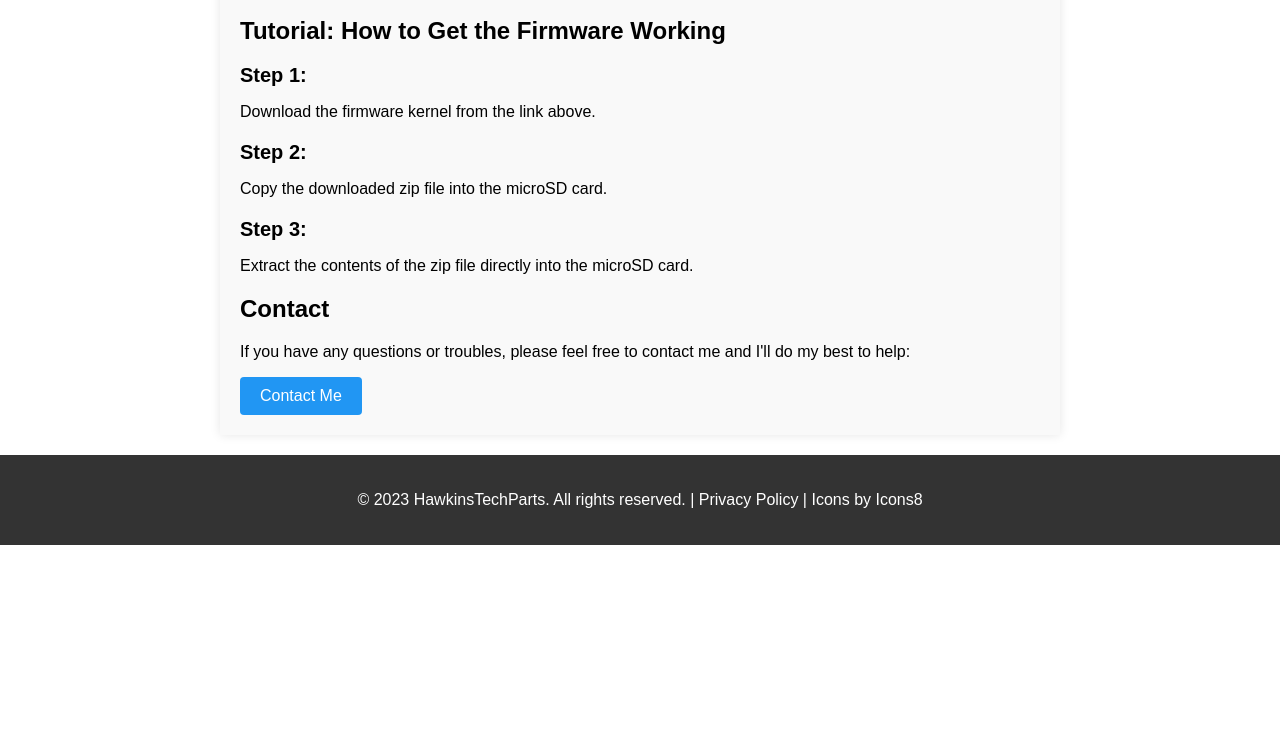
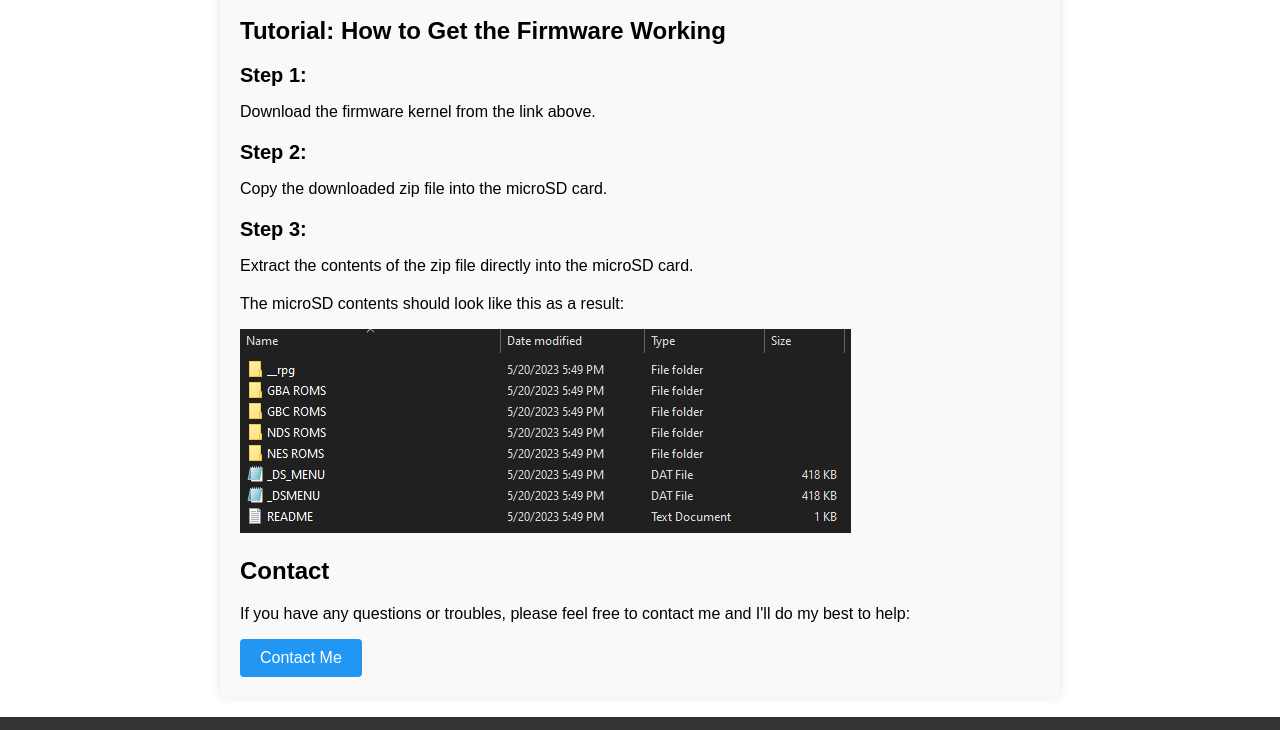
Before and after one commit to BhawksGit/R4iNP, a plain HTML site: page index.html in a window 1280 px wide. Shown: the part 483-1213 px from the top of the page. Before the commit the page ends 1028 px from the top, so only its background shows below. Drawn offline with Linux system fonts and the light colour scheme.

Commit message:
fix: privacy footer and sd content image

```diff
--- a/index.html
+++ b/index.html
@@ -4,6 +4,7 @@
 <head>
   <meta charset="UTF-8">
   <meta name="viewport" content="width=device-width, initial-scale=1.0">
+  <link rel="icon" type="image/x-icon" href="r4_logo.png">
   <title>R4iNP - Nintendo R4 Card Firmware</title>
   <style>
     body {
@@ -144,6 +145,9 @@
           <p>Extract the contents of the zip file directly into the microSD card.</p>
         </div>
       </div>
+
+      <p>The microSD contents should look like this as a result:</p>
+      <img src="correctSDLayout.png"></img>
     </section>
 
     <section>
```
Also changed, not shown: correctSDLayout.png (added).
